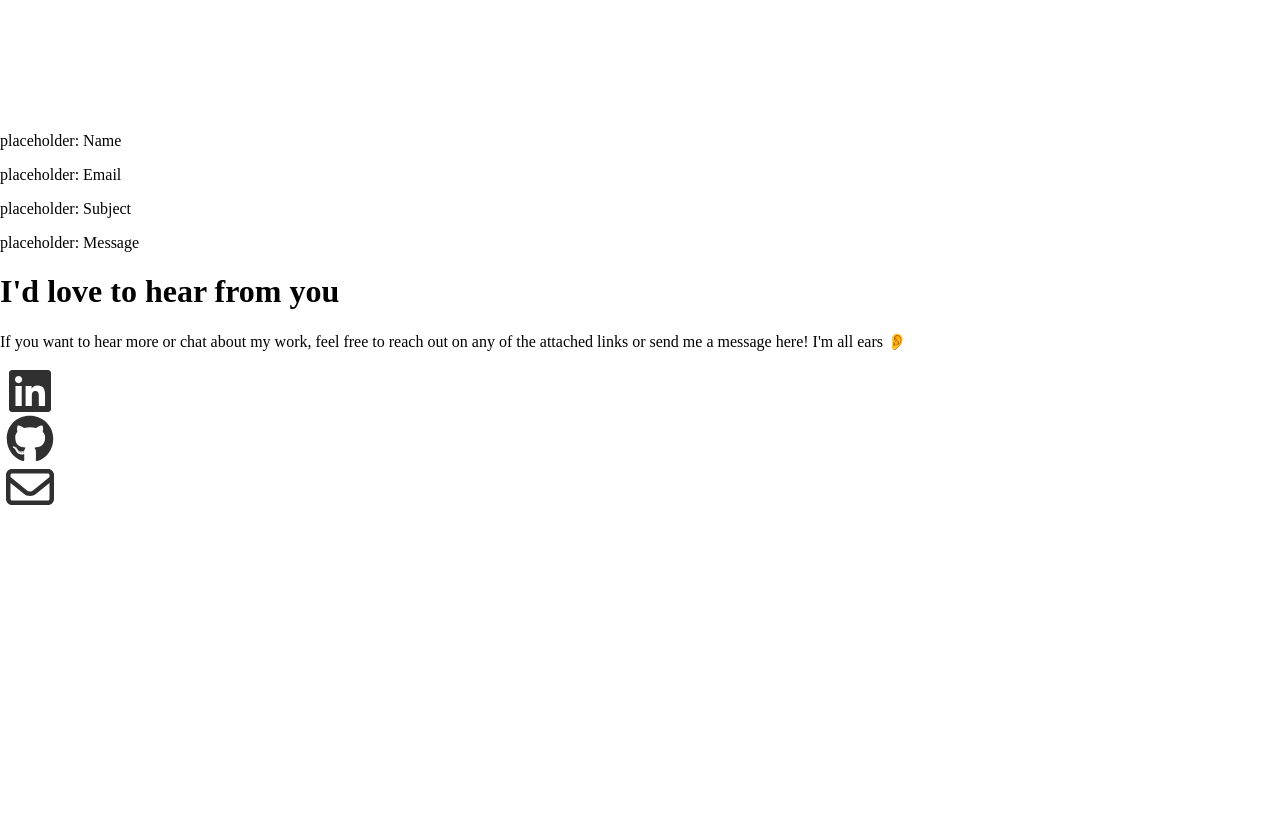
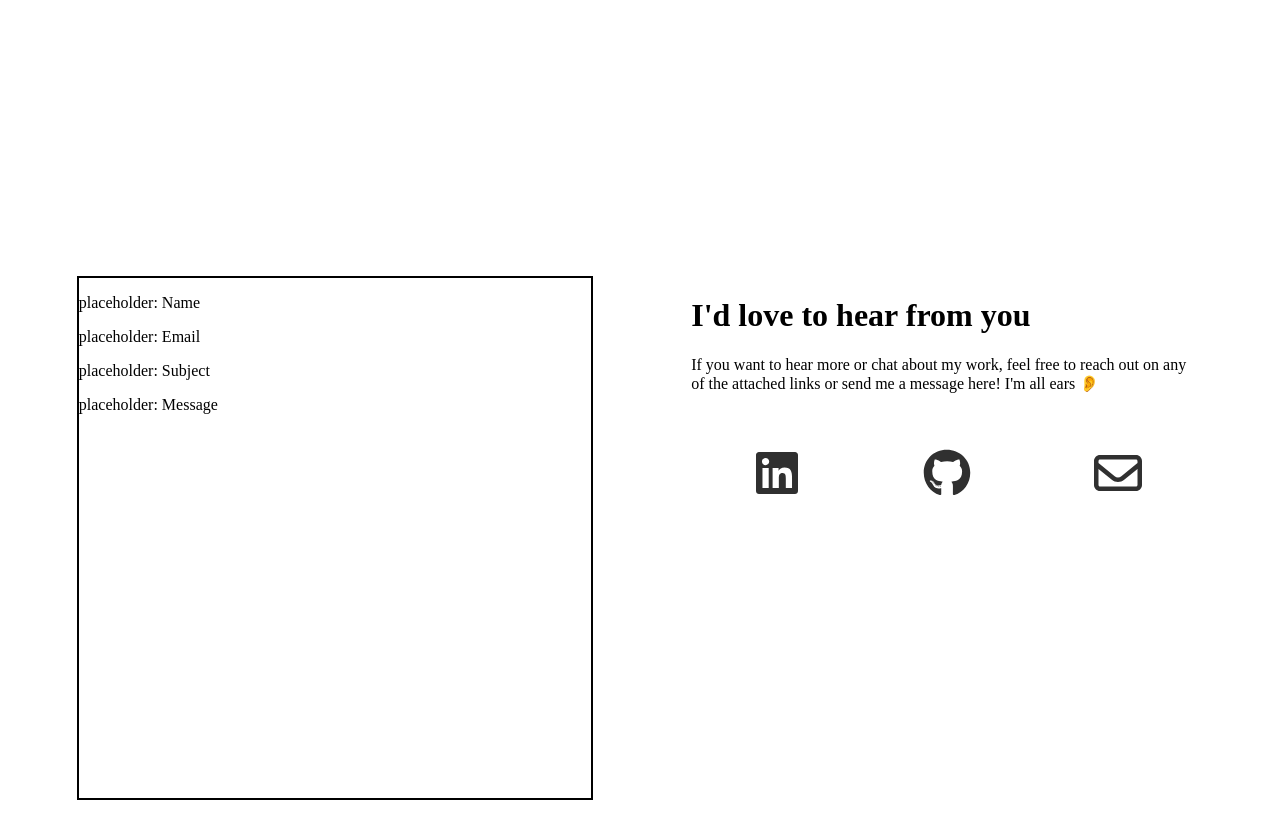
Before and after one commit to sommerh/sommerh.github.io, a React (Create React App) app: page / in a window 1280 px wide. Shown: the part 3180-4018 px from the top of the page. Built offline with nearby package versions, Linux system fonts and the light colour scheme; a web font is replaced by a local one.

Commit message:
Add additional contacts styling

```diff
--- a/src/components/Contact.js
+++ b/src/components/Contact.js
@@ -20,27 +20,31 @@ const Contact = () => {
             out on any of the attached links or send me a message here! I'm all
             ears 👂
           </p>
-          {/* <p>
-            If you want to hear more or have any questions about my work, reach
-            me via the contact form or at:
-          </p>
-          <a href="mailto:hannah.j.sommer@gmail.com">
-            hannah.j.sommer@gmail.com
-          </a> */}
           <div id="alt-contacts">
             <div className="contact-icon">
-              <a href="https://www.linkedin.com/in/hannahsommer/">
-                {/* <FaLinkedin /> */}
+              <a
+                href="https://www.linkedin.com/in/hannahsommer/"
+                rel="noreferrer"
+                target="_blank"
+              >
                 <FontAwesomeIcon icon={faLinkedin} size="3x" fixedWidth />
               </a>
             </div>
             <div className="contact-icon">
-              <a href="https://github.com/sommerh">
+              <a
+                href="https://github.com/sommerh"
+                rel="noreferrer"
+                target="_blank"
+              >
                 <FontAwesomeIcon icon={faGithub} size="3x" fixedWidth />
               </a>
             </div>
             <div className="contact-icon">
-              <a href="mailto:hannah.j.sommer@gmail.com">
+              <a
+                href="mailto:hannah.j.sommer@gmail.com"
+                rel="noreferrer"
+                target="_blank"
+              >
                 <FontAwesomeIcon icon={faEnvelope} size="3x" fixedWidth />
               </a>
             </div>
--- a/src/index.css
+++ b/src/index.css
@@ -17,6 +17,7 @@ body {
 /* .font-link {
   font-family: 'Imbue', serif;
 } */
+/* TODO: decide if want to keep font-family in body or change that to something simpler and add .font-link to imbue sections */
 
 
 .segment {
@@ -129,14 +130,9 @@ nav a {
   margin: 20vh 6vw 0 6vw;
 }
 
-#skills-body h1 {
-  /* align-self: center; */
-}
-
 #skills-icons {
   display: flex;
   flex-flow: row wrap;
-  /* justify-content: space-between; */
 }
 
 .icon-group {
@@ -154,19 +150,40 @@ nav a {
   height: 6vh;
   width: auto;
   padding: 5px;
-  /* border: rgb(237, 233, 233) solid 1px;
-  border-radius: 10px;
-  box-shadow: 2px 2px 2px rgb(222, 220, 220); */
 }
 
 .icon-group p {
   margin: 3px;
-  /* font-family: Verdana, Geneva, Tahoma, sans-serif; */
   font-family: 'Gill Sans', 'Gill Sans MT', Calibri, 'Trebuchet MS', sans-serif;
 }
 
 
 /* CONTACT COMPONENT */
-  .contact-icon a svg path {
+#contact-body {
+  display: flex;
+  flex-direction: row;
+  margin: 20vh 6vw 0 6vw;
+  justify-content: space-between;
+
+}
+
+#contact-form, #contact-text {
+  height: 65vh;
+  width: 40vw;
+}
+
+#contact-form {
+  border: 2px solid black;
+  /* margin:  */
+}
+
+#alt-contacts {
+  display: flex;
+  flex-direction: row;
+  justify-content: space-around;
+  margin-top: 7vh;
+}
+
+.contact-icon a svg path {
     color: rgb(48, 48, 48)
   }
```
